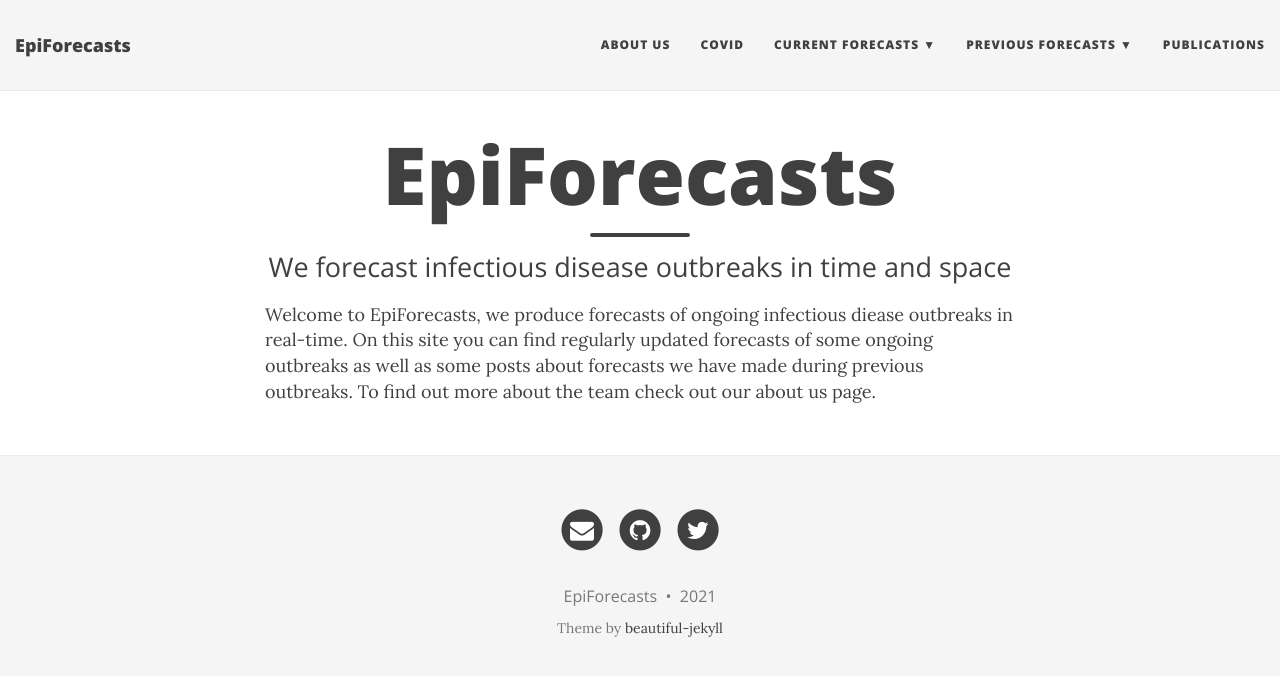
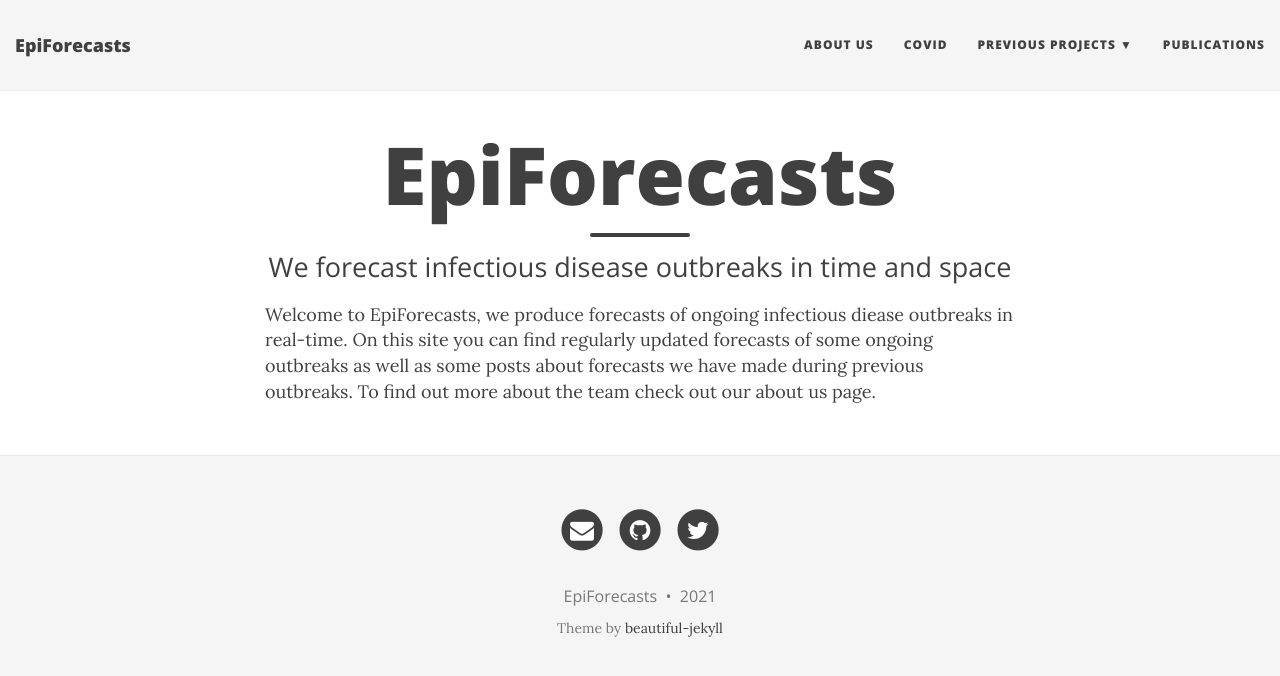
Before and after one commit to epiforecasts/jekyll-epiforecasts-website, a Jekyll site: the page built from index.html, in a window 1280 px wide. Shown: the top 676 px of the page. Built offline with Jekyll 4.4.1, drawn with Linux system fonts in a browser that asks for light colours; nearby versions of some CDN libraries; the list of posts is cut into pages by our own code.

Commit message:
change menu structure

```diff
--- a/_config.yml
+++ b/_config.yml
@@ -22,12 +22,11 @@ description: We forecast infectious disease outbreaks
 navbar-links:
   About Us: "aboutus"
   Covid: "covid"
-  Current forecasts:
-    - Ebola DRC: "ebola-drc"
-  previous forecasts:
+  Previous projects:
     - Diphtheria Bangladesh 2018: "dip"
     - Ebola west africa 2014-16: "http://ntncmch.github.io/ebola/weekly_forecast.html"
-  publications: "pubs"
+    - Ebola DRC: "ebola-drc"
+  Publications: "pubs"
 
 # Image to show in the navigation bar - image must be a square (width = height)
 # Remove this parameter if you don't want an image in the navbar
```
